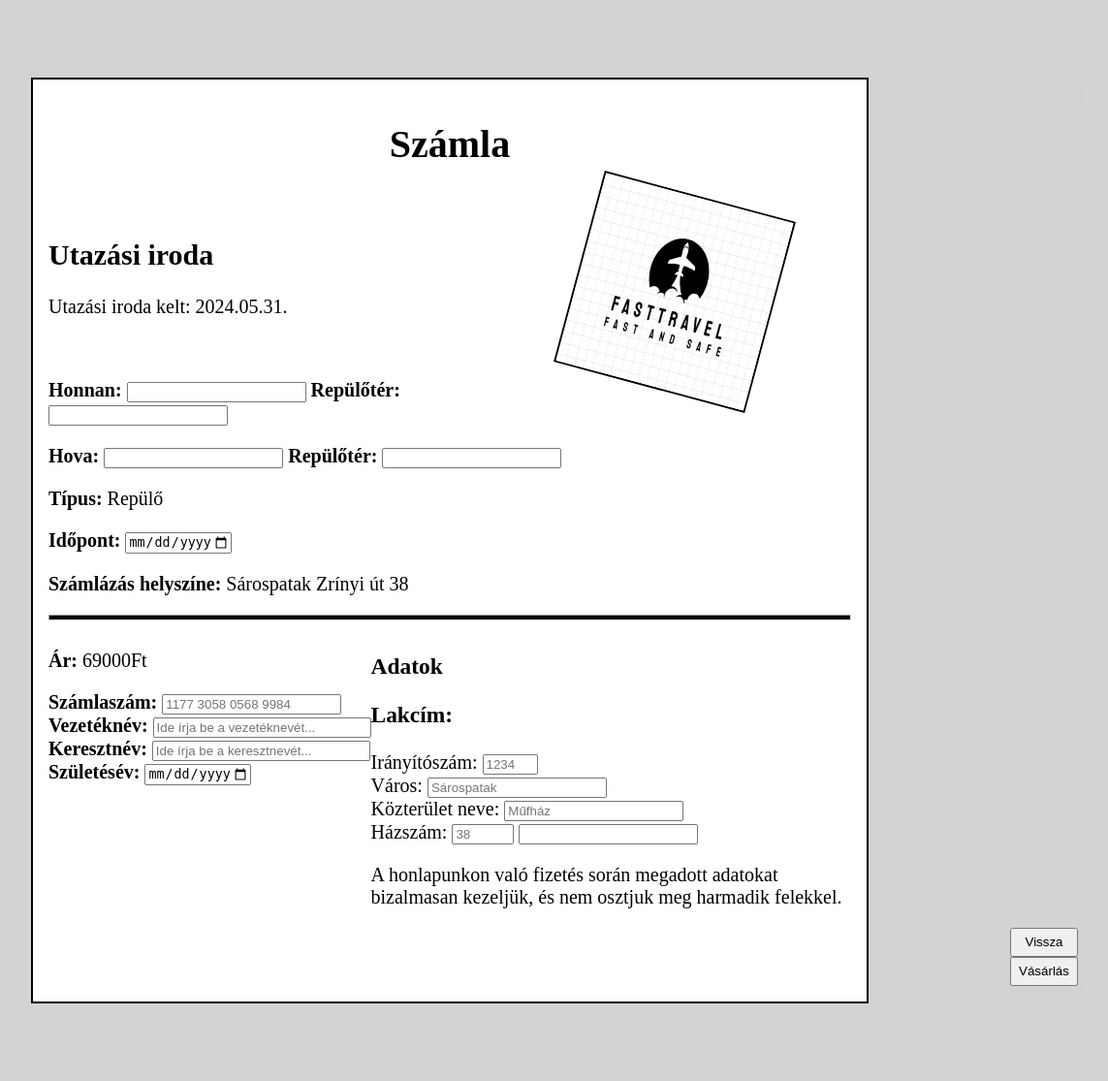
After one commit to Cs4byk4hh/Utazasi-Iroda, a PHP site: page /szamla.html in a window 1360 px wide. The commit adds this page. Shown: the whole page at 97% size, without its empty margins (216-1359 px from the left). Run offline with PHP 8.4, Linux system fonts and the light colour scheme.

Commit message:
Add files via upload

```diff
--- /dev/null
+++ b/PHPTESZT2/style.css
@@ -0,0 +1,47 @@
+body{
+    background-color: rgb(212, 210, 210);
+    -webkit-backdrop-filter: blur(10px);
+    backdrop-filter: blur(10px);
+}
+h1{
+    text-align: center;
+}
+main{
+    margin: 5rem;
+    border: 2px solid black;
+    background-color: white;
+    margin-left: 15rem;
+    margin-right: 15rem;
+    padding: 1rem;
+    font-size: 15pt;
+}
+.buttons{
+    margin-left: 62rem;
+}
+button{
+    height: 30px;
+    width: 70px;
+}
+img{
+    float: right;
+    margin-right: 5rem;
+    transform: rotate(15deg);
+    width: 200px;
+    height: 200px;
+    border: 2px solid black;
+}
+hr{
+    height: 0.3rem;
+    background-color: black;
+}
+.pay{
+    display: grid;
+}
+article{
+    grid-column: 1 / 2;
+    grid-row: 2 / 2;
+}
+aside{
+    grid-column: 2 / 2;
+    grid-row: 2 / 2;
+}
--- /dev/null
+++ b/PHPTESZT2/szamla.html
@@ -0,0 +1,146 @@
+<!DOCTYPE html>
+<html lang="Hu">
+<head>
+    <meta charset="UTF-8">
+    <meta name="viewport" content="width=device-width, initial-scale=1.0">
+    <link rel="stylesheet" href="style.css">
+    <title>Számla</title>
+    <script>
+        window.onload = function() {
+            const urlParams = new URLSearchParams(window.location.search);
+
+            // Ország 1 és repülőtér 1 értékek beállítása
+            const orszag1 = urlParams.get('orszag1');
+            const repter1 = urlParams.get('repter1');
+            if (orszag1 && repter1) {
+                document.getElementById('valasztottOrszag1').value = orszag1;
+                document.getElementById('valasztottRepter1').value = repter1;
+            }
+
+            // Ország 2 és repülőtér 2 értékek beállítása
+            const orszag2 = urlParams.get('orszag2');
+            const repter2 = urlParams.get('repter2');
+            if (orszag2 && repter2) {
+                document.getElementById('valasztottOrszag2').value = orszag2;
+                document.getElementById('valasztottRepter2').value = repter2;
+            }
+        }
+    </script>
+</head>
+<!--<body>
+    <main>
+        <h1>Számla</h1>
+        <img src="logo.png" alt="">
+        <br>
+        <div class="text">
+            <h2>Utazási iroda</h2>
+            <p>Utazási iroda kelt: 2024.05.31.</p>
+            <br>
+            <p><b>Honnan:</b> <input  type="text" id="valasztottOrszag1" name="valasztottOrszag1[0]" required><b>Hova:</b> <input  type="text" id="valasztottOrszag1" name="valasztottOrszag1[0]" required></p>
+            <p><b>Típus:</b> Repülő</p>
+            <label for="date"><b>Időpont:</b></label>
+            <input type="date" min="2024-05-31" max="2099-12-31"></p>
+            <p><b>Számlázás helyszíne:</b> Sárospatak Zrínyi út 38</p>
+            <hr>
+            <div class="pay">
+                <article>
+                    <p><b>Ár:</b> 69000Ft</p>
+                    <label for="szamlasazm"><b>Számlaszám:</b></label>
+                    <input type="text" id="szamlasazm" placeholder="1177 3058 0568 9984">
+                    <br>
+                    <label for="username"><b>Vezetéknév:</b></label>
+                    <input type="text" id="username" minlength="5" maxlength="35" placeholder="Ide írja be a vezetéknevét..." size="25" spellcheck="true" value="" required>
+                    <br>
+                    <label for="username"><b>Keresztnév:</b></label>
+                    <input type="text" id="username" minlength="5" maxlength="35" placeholder="Ide írja be a keresztnevét..." size="25" spellcheck="true" value="" required>
+                    <br>
+                    <label for="birthdaydate"><b>Születésév:</b></label>
+                    <input type="date" min="1900-01-31" max="2099-12-31">
+
+                </article>
+                <aside>
+                    <h3>Lakcím:</h3>
+                    <label for="postcode">Irányítószám:</label>
+                    <input type="text" id="postcode" minlength="4" maxlength="4" size="4" placeholder="1234">
+                    <br>
+                    <label for="city">Város:</label>
+                    <input type="text" id="city" placeholder="Sárospatak">
+                    <br>
+                    <label for="publicplace">Közterület neve:</label>
+                    <input type="text" id="publicplace" placeholder="Műfház">
+                    <br>
+                    <label for="housenumber">Házszám:</label>
+                    <input type="number" id="housenumber" min="1" max="999" placeholder="38">
+                    <input type="">
+                </aside>
+            </div>
+            <div class="buttons">
+                <button name="vissza">Vissza</button>
+                <button name="Vásárlás">Vásárlás</button>
+            </div>
+        </div>
+    </main>
+</body>-->
+<body>
+    <main>
+        <h1>Számla</h1>
+        <img src="logo.png" alt="">
+        <br>
+        <div class="text">
+            <h2>Utazási iroda</h2>
+            <p>Utazási iroda kelt: 2024.05.31.</p>
+            <br>
+            <p>
+                <b>Honnan:</b> <input type="text" id="valasztottOrszag1" name="valasztottOrszag1" required>
+                <b>Repülőtér:</b> <input type="text" id="valasztottRepter1" name="valasztottRepter1" required>
+            </p>
+            <p>
+                <b>Hova:</b> <input type="text" id="valasztottOrszag2" name="valasztottOrszag2" required>
+                <b>Repülőtér:</b> <input type="text" id="valasztottRepter2" name="valasztottRepter2" required>
+            </p>
+            <p><b>Típus:</b> Repülő</p>
+            <label for="date"><b>Időpont:</b></label>
+            <input type="date" min="2024-05-31" max="2099-12-31">
+            <p><b>Számlázás helyszíne:</b> Sárospatak Zrínyi út 38</p>
+            <hr>
+            <div class="pay">
+                <article>
+                    <p><b>Ár:</b> 69000Ft</p>
+                    <label for="szamlasazm"><b>Számlaszám:</b></label>
+                    <input type="text" id="szamlasazm" placeholder="1177 3058 0568 9984">
+                    <br>
+                    <label for="username"><b>Vezetéknév:</b></label>
+                    <input type="text" id="username" minlength="5" maxlength="35" placeholder="Ide írja be a vezetéknevét..." size="25" spellcheck="true" value="" required>
+                    <br>
+                    <label for="username"><b>Keresztnév:</b></label>
+                    <input type="text" id="username" minlength="5" maxlength="35" placeholder="Ide írja be a keresztnevét..." size="25" spellcheck="true" value="" required>
+                    <br>
+                    <label for="birthdaydate"><b>Születésév:</b></label>
+                    <input type="date" min="1900-01-31" max="2099-12-31">
+                </article>
+                <aside>
+                    <h3>Adatok</h3>
+                    <h3>Lakcím:</h3>
+                    <label for="postcode">Irányítószám:</label>
+                    <input type="text" id="postcode" minlength="4" maxlength="4" size="4" placeholder="1234">
+                    <br>
+                    <label for="city">Város:</label>
+                    <input type="text" id="city" placeholder="Sárospatak">
+                    <br>
+                    <label for="publicplace">Közterület neve:</label>
+                    <input type="text" id="publicplace" placeholder="Műfház">
+                    <br>
+                    <label for="housenumber">Házszám:</label>
+                    <input type="number" id="housenumber" min="1" max="999" placeholder="38">
+                    <input type="">
+                    <p>A honlapunkon való fizetés során megadott adatokat bizalmasan kezeljük, és nem osztjuk meg harmadik felekkel.</p>
+                </aside>
+            </div>
+            <div class="buttons">
+                <button name="vissza">Vissza</button>
+                <button name="Vásárlás">Vásárlás</button>
+            </div>
+        </div>
+    </main>
+</body>
+</html>
```
Also changed, not shown: PHPTESZT2/php.php (+94 -1 lines), PHPTESZT2/logo.png (added).
